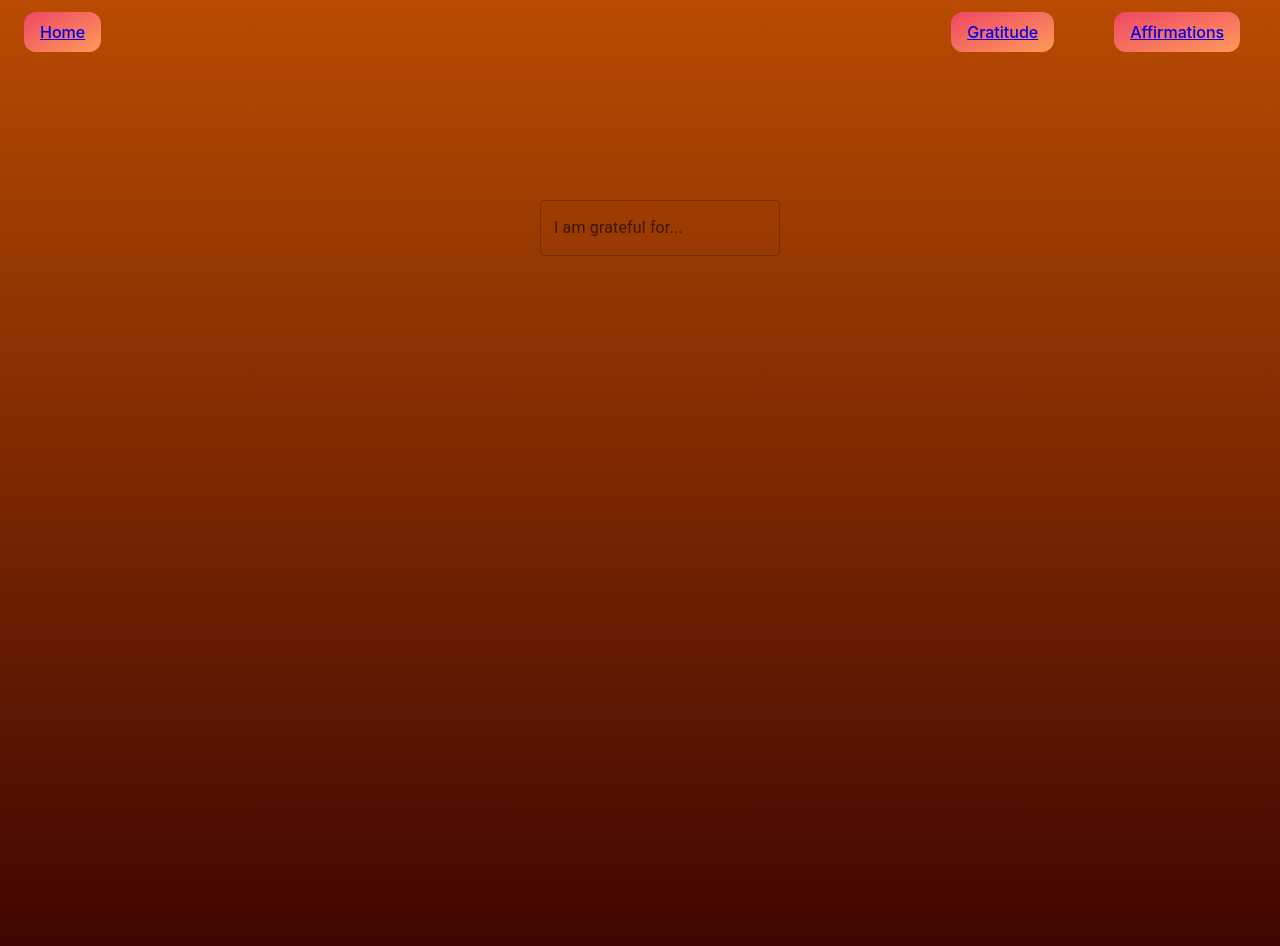
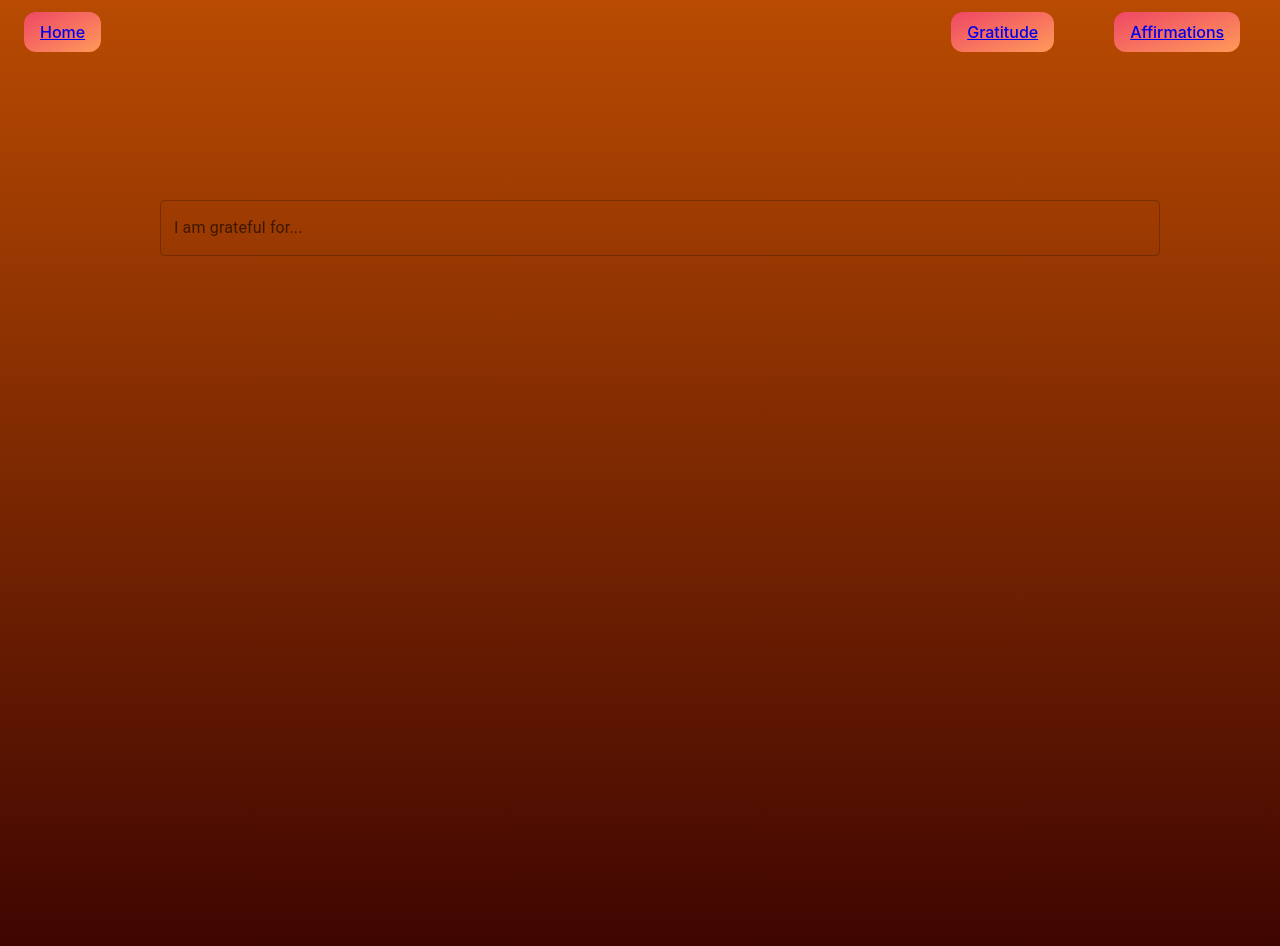
Before and after one commit to wrunyon/eudaimonia, a React (Create React App) app: page /gratitude in a window 1280 px wide. Shown: the top 946 px of the page. Built offline with nearby package versions, Linux system fonts and the light colour scheme.

Commit message:
refactored gratitude components into one large component, added state for limiting gratitude entries to 10 + state for submit button

```diff
--- a/src/components/GratitudeEntry.js
+++ /dev/null
@@ -1,11 +0,0 @@
-function GratitudeEntry(props) {
-  return (
-    <div>
-      {props.entries.map((entry) => {
-        return <div>{entry}</div>;
-      })}
-    </div>
-  );
-}
-
-export default GratitudeEntry;
--- a/src/components/GratitudeForm.js
+++ /dev/null
@@ -1,29 +0,0 @@
-import { useState } from "react";
-import classes from "./GratitudeForm.module.css";
-import GratitudeInput from "./GratitudeInput";
-
-function GratitudeForm() {
-  const [gratitudeEntries, updateGratitudeEntries] = useState([]);
-
-  const handleEntryInput = (entryInput) => {
-    console.log(entryInput);
-    updateGratitudeEntries([...gratitudeEntries, entryInput]);
-  };
-
-
-  return (
-    <form className={classes.gratitudeform}>
-      <ol>
-        <div>
-          <GratitudeInput
-            entries={gratitudeEntries}
-            onKeyDown={handleEntryInput}
-          />
-        </div>
-      </ol>
-      {/* <button>Submit</button> */}
-    </form>
-  );
-}
-
-export default GratitudeForm;
--- a/src/components/GratitudeForm.module.css
+++ /dev/null
@@ -1,4 +0,0 @@
-.gratitudeform {
-  margin-top: 200px;
-  text-align: center;
-}
--- a/src/components/GratitudeInput.js
+++ /dev/null
@@ -1,44 +0,0 @@
-import { useState } from "react";
-import Box from "@mui/material/Box";
-import TextField from "@mui/material/TextField";
-import GratitudeEntry from "./GratitudeEntry";
-
-
-function GratitudeInput(props) {
-
-  const [inputValue, updateInputValue] = useState('');
-
-  const submitHandler = (event) => {
-    if (event.key === "Enter") {
-      event.preventDefault();
-      props.onKeyDown(inputValue);
-      updateInputValue('');
-      console.log("Submitted!!!")
-      console.log(inputValue);
-    }
-  };
-
-  return (
-    <div>
-      <div>
-      <GratitudeEntry entries={props.entries} />
-      </div>
-
-      <Box marginLeft="500px" marginRight="500px">
-        <div>
-          <TextField
-            label="I am grateful for..."
-            size="medium"
-            color="warning"
-            fullWidth
-            onKeyDown={submitHandler}
-            onChange={(event) => {updateInputValue(event.target.value)}}
-            value={inputValue}
-          ></TextField>
-        </div>
-      </Box>
-    </div>
-  );
-}
-
-export default GratitudeInput;
--- /dev/null
+++ b/src/components/GratitudePage.js
@@ -0,0 +1,108 @@
+import { useState, useEffect } from "react";
+import Box from "@mui/material/Box";
+import ListItemText from "@mui/material/ListItemText";
+import Stack from "@mui/material/Stack";
+import Paper from "@mui/material/Paper";
+import { styled } from "@mui/material/styles";
+import { TextField } from "@mui/material";
+
+function GratitudePage() {
+  const [gratitudeEntries, updateGratitudeEntries] = useState([]);
+  const [entriesActive, setEntriesActive] = useState(false);
+  const [inputValue, updateInputValue] = useState("");
+  const [readyToSubmit, setReadytoSubmit] = useState(false);
+
+  useEffect(() => {
+    if (gratitudeEntries.length === 10) {
+      setReadytoSubmit(true);
+    }
+  }, [gratitudeEntries.length]);
+
+  useEffect(() => {
+    if (gratitudeEntries.length > 0) {
+      setEntriesActive(true);
+    }
+  }, [gratitudeEntries.length]);
+
+  const handleEntryInput = (event) => {
+    if (event.key === "Enter") {
+      event.preventDefault();
+      updateInputValue("");
+      console.log(inputValue);
+      updateGratitudeEntries([...gratitudeEntries, inputValue]);
+    }
+  };
+
+  const formSubmitHandler = (event) => {};
+
+  const Item = styled(Paper)(({ theme }) => ({
+    backgroundColor: theme.palette.mode === "dark" ? "#1A2027" : "#fff",
+    ...theme.typography.body2,
+    padding: theme.spacing(1),
+    textAlign: "left",
+    color: theme.palette.text.secondary,
+    alignContent: "center",
+  }));
+
+  return (
+    <form>
+      <ol>
+        <div>
+          <Box marginTop="200px">
+            <div>
+              <div>
+                {entriesActive ? (
+                  <Box>
+                    <Stack
+                      borderTop={3}
+                      borderBottom={3}
+                      borderColor="Orange"
+                      width="1000px"
+                      spacing={2}
+                      margin="auto"
+                    >
+                      {gratitudeEntries.map((inputValue) => {
+                        return (
+                          <Item>
+                            <ListItemText primary={inputValue} />
+                          </Item>
+                        );
+                      })}
+                    </Stack>
+                  </Box>
+                ) : null}
+              </div>
+              <Box width="1000px" margin="auto" marginTop="50px">
+                {!readyToSubmit ? (
+                  <div>
+                    <TextField
+                      label="I am grateful for..."
+                      size="medium"
+                      color="warning"
+                      onKeyDown={handleEntryInput}
+                      onChange={(event) => {
+                        updateInputValue(event.target.value);
+                      }}
+                      value={inputValue}
+                      fullWidth
+                    ></TextField>
+                  </div>
+                ) : null}
+              </Box>
+            </div>
+          </Box>
+        </div>
+      </ol>
+
+      {readyToSubmit ? (
+        <Box textAlign="center">
+          <button onClick={formSubmitHandler}>
+            Submit
+          </button>
+        </Box>
+      ) : null}
+    </form>
+  );
+}
+
+export default GratitudePage;
--- a/src/pages/Gratitude.js
+++ b/src/pages/Gratitude.js
@@ -1,9 +1,9 @@
-import GratitudeForm from "../components/GratitudeForm";
+import GratitudePage from "../components/GratitudePage";
 
-function GratitudePage() {
+function Gratitude() {
     return (
-        <GratitudeForm />
+        <GratitudePage />
     )
 };
 
-export default GratitudePage;
+export default Gratitude;
```
